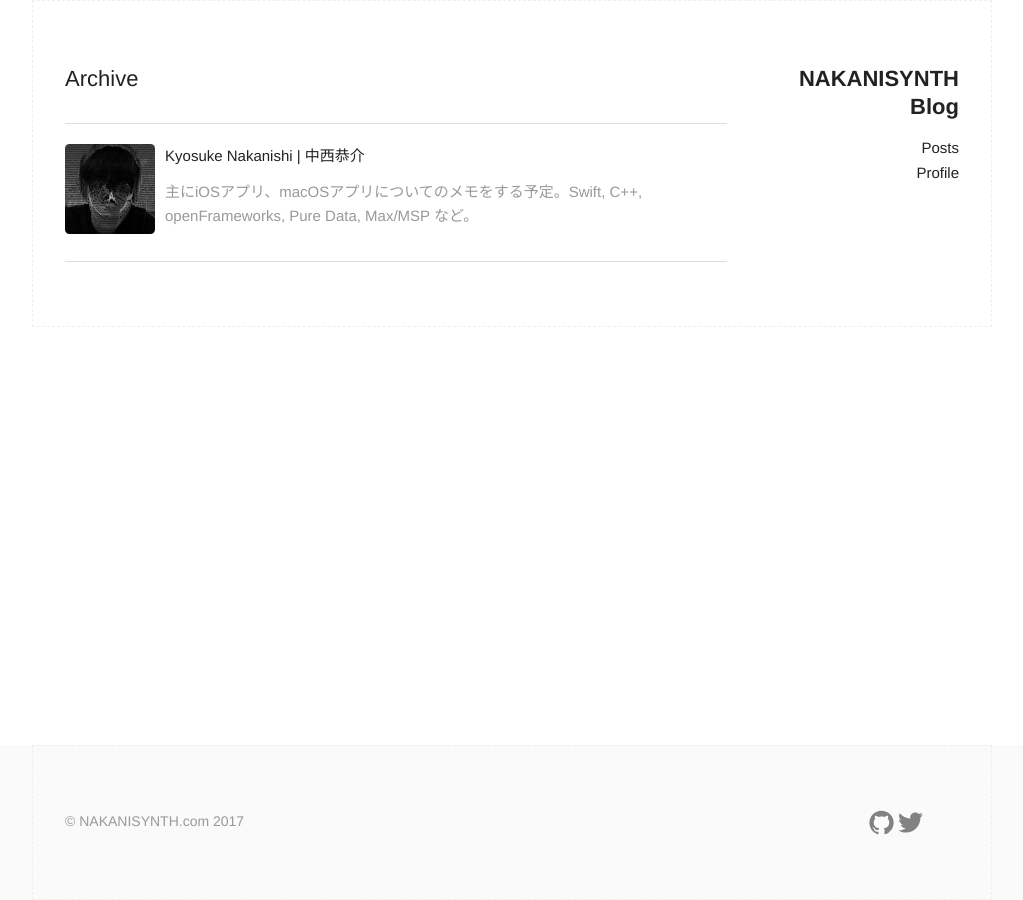
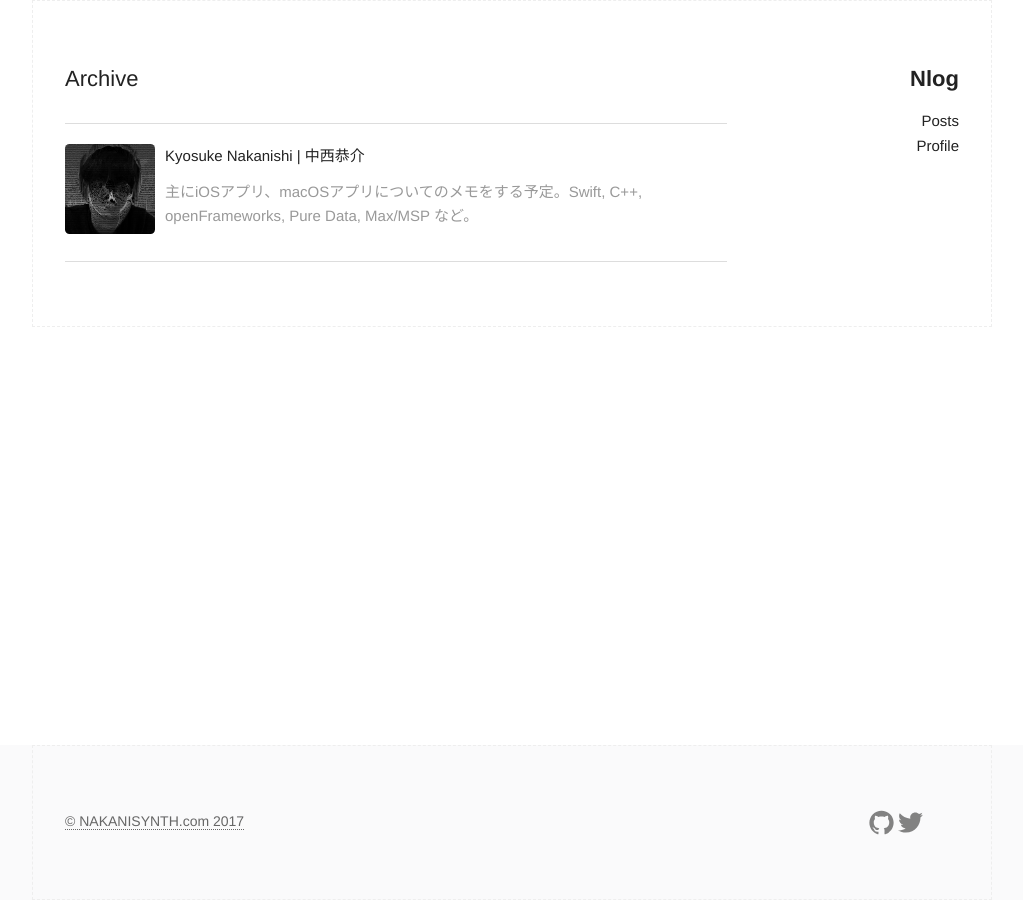
Before and after one commit to NAKANISYNTH/NAKANISYNTH.github.io, a Jekyll site: the page built from archive.html, in a window 1280 px wide. Shown: the whole page, without its empty margins (128-1151 px from the left). Built offline with Jekyll 4.4.1, drawn with Linux system fonts in a browser that asks for light colours.

Commit message:
サイト名変更とか

```diff
--- a/_config.yml
+++ b/_config.yml
@@ -6,7 +6,7 @@
 # 'jekyll serve'. If you change this file, please restart the server process.
 
 # Site settings
-title: NAKANISYNTH Blog
+title: Nlog
 email: nakanisynth@gmail.com
 description: > # this means to ignore newlines until "baseurl:"
   中西恭介の技術メモ
--- a/_includes/footer.html
+++ b/_includes/footer.html
@@ -2,11 +2,12 @@
   <div class="container">
     <div class="footer left column one-half">
       <section class="small-font">
-        © NAKANISYNTH.com <script type="text/javascript">
+        <a href="http://nakanisynth.com/">© NAKANISYNTH.com <script type="text/javascript">
                     myD = new Date();
                     myYear = myD.getFullYear();
                     document.write( myYear );
                 </script>
+              </a>
       </section>
     </div>
 
```
